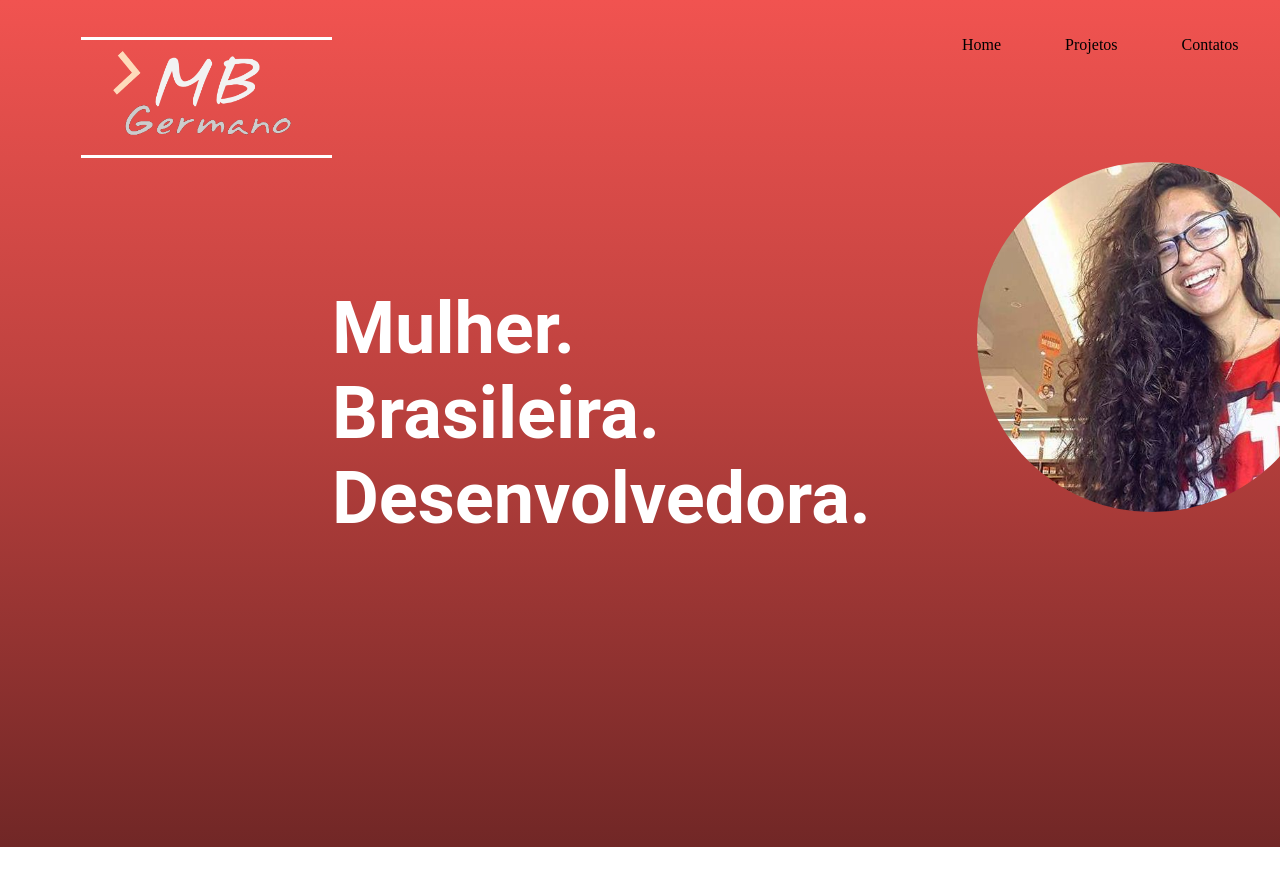
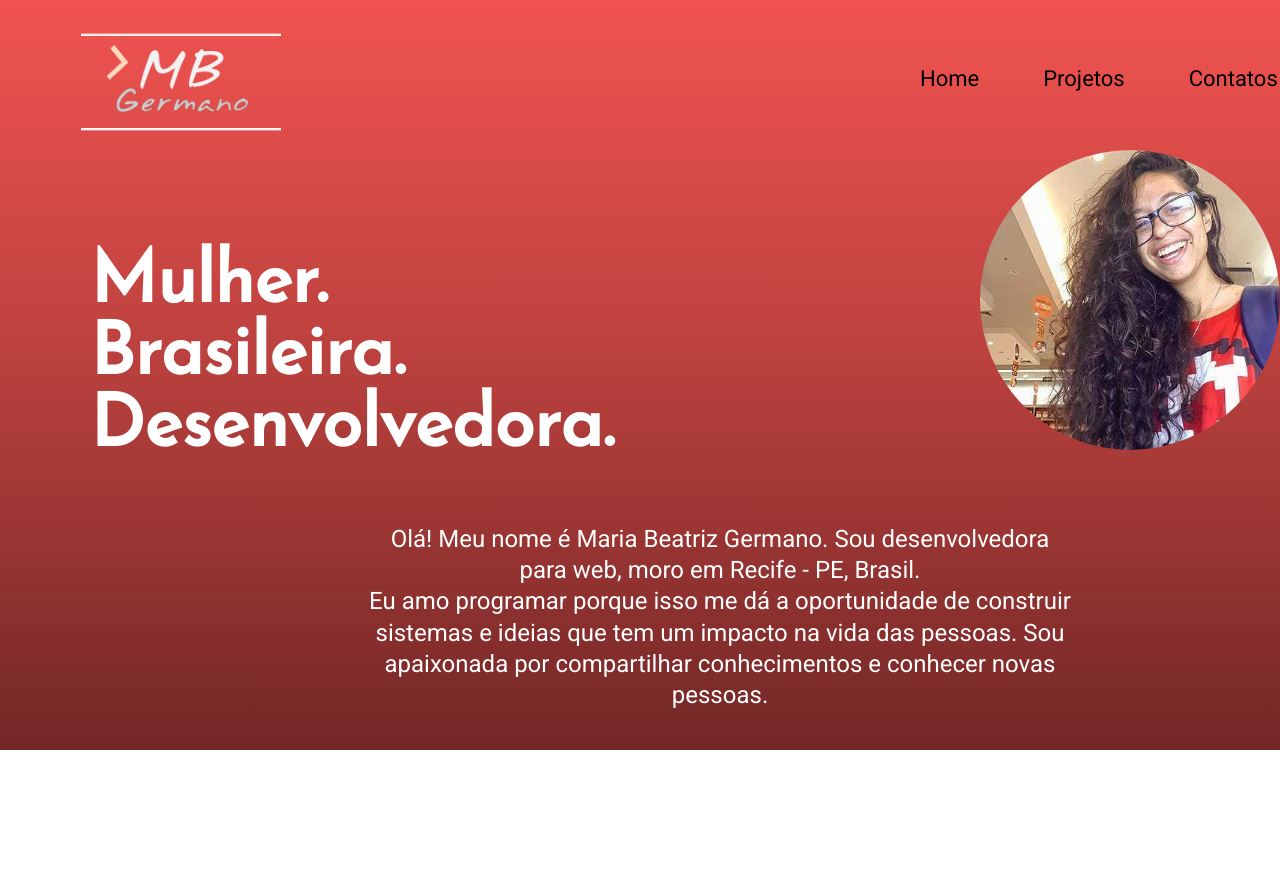
Before and after one commit to MabiGermano/personal-page, a PHP site: page / in a window 1280 px wide. Shown: the top 886 px of the page. Run offline with PHP 8.4, Linux system fonts and the light colour scheme; some libraries are stand-ins or nearby versions.

Commit message:
Criação do header - teste de adquação de tela

```diff
--- a/index.css
+++ b/index.css
@@ -1,42 +1,53 @@
+body{
+    width: 100%;
+}
 header{
+
     position: absolute;
-width: 100%;
-height: 847px;
-left: 0px;
-top: 0px;
+    width: 100%;
+    min-width: 500px;
+    min-width: 1400px;
+    height: 750px;
+    left: 0px;
+    top: 0px;
 
-background: linear-gradient(180deg, #F15350 0%, #BE423F 45.19%, #712726 100%);
+    background: linear-gradient(180deg, #F15350 0%, #BE423F 45.19%, #712726 100%);
 }
 
 header img#logo{
 
-    position: relative;
-    width: 251px;
-    height: 163px;
+    position: absolute;
+    width: 200px;
+    height: 130px;
     left: 81px;
     top: 21px;
 }
 
 header ul{
     position: absolute;
+    width: 500px;
+    min-width: 100px;
+    min-width: 500px;
     height: 55px;
-    left: 892px;
-    top: 20px;
+    left: 850px;
+    top: 50px;
 }
 
 header ul li{
+    font-family: 'Roboto', sans-serif;
+    font-size: 22px;
     display: inline;
     padding: 30px;
 
 }
 header h1{
     position: absolute;
-    width: 578px;
-    height: 254px;
-    left: 332px;
-    top: 238px;
+    width: 550px;
+    height: 204px;
+    left: 90px;
+    top: 200px;
 
-    font-family: Roboto;
+    font-family: 'Josefin Sans', sans-serif;
     font-style: normal;
     font-weight: bold;
     line-height: normal;
@@ -48,10 +59,29 @@ header h1{
 
 header img#foto-perfil{
     border-radius: 50%;
+    float: right;
     position: absolute;
-    width: 350px;
-    height: 350px;
-    left: 977px;
-    top: 162px;
+    width: 300px;
+    height: 300px;
+    left: 980px;
+    top: 150px;
 
 }
+
+header p{
+
+    position: absolute;
+    width: 704px;
+    height: 169px;
+    left: 368px;
+    top: 500px;
+
+    font-family: Roboto;
+    font-style: normal;
+    font-weight: normal;
+    line-height: 1.3    ;
+    font-size: 24px;
+    text-align: center;
+
+    color: #FFFFFF;
+}
--- a/index.html
+++ b/index.html
@@ -6,6 +6,7 @@
     <meta http-equiv="X-UA-Compatible" content="ie=edge">
     <link rel='stylesheet' href='https://cdnjs.cloudflare.com/ajax/libs/normalize/5.0.0/normalize.min.css'>
     <link rel="stylesheet" type="text/css" media="screen" href="index.css" />
+    <link href="https://fonts.googleapis.com/css?family=Indie+Flower|Josefin+Sans|Roboto" rel="stylesheet">
     <script src="main.js"></script>
 </head>
 <body>
@@ -24,7 +25,9 @@
                 Brasileira. <br/>
                 Desenvolvedora. <br/>
             </h1>
-            <p></p>
+            <p>Olá! Meu nome é Maria Beatriz Germano.
+                Sou desenvolvedora para web, moro em Recife - PE, Brasil. <br/>
+                Eu amo programar porque isso me dá a oportunidade de construir sistemas e ideias que tem um impacto na vida das pessoas. Sou apaixonada por compartilhar conhecimentos e conhecer novas pessoas.</p>
     </header>
 
 
```
